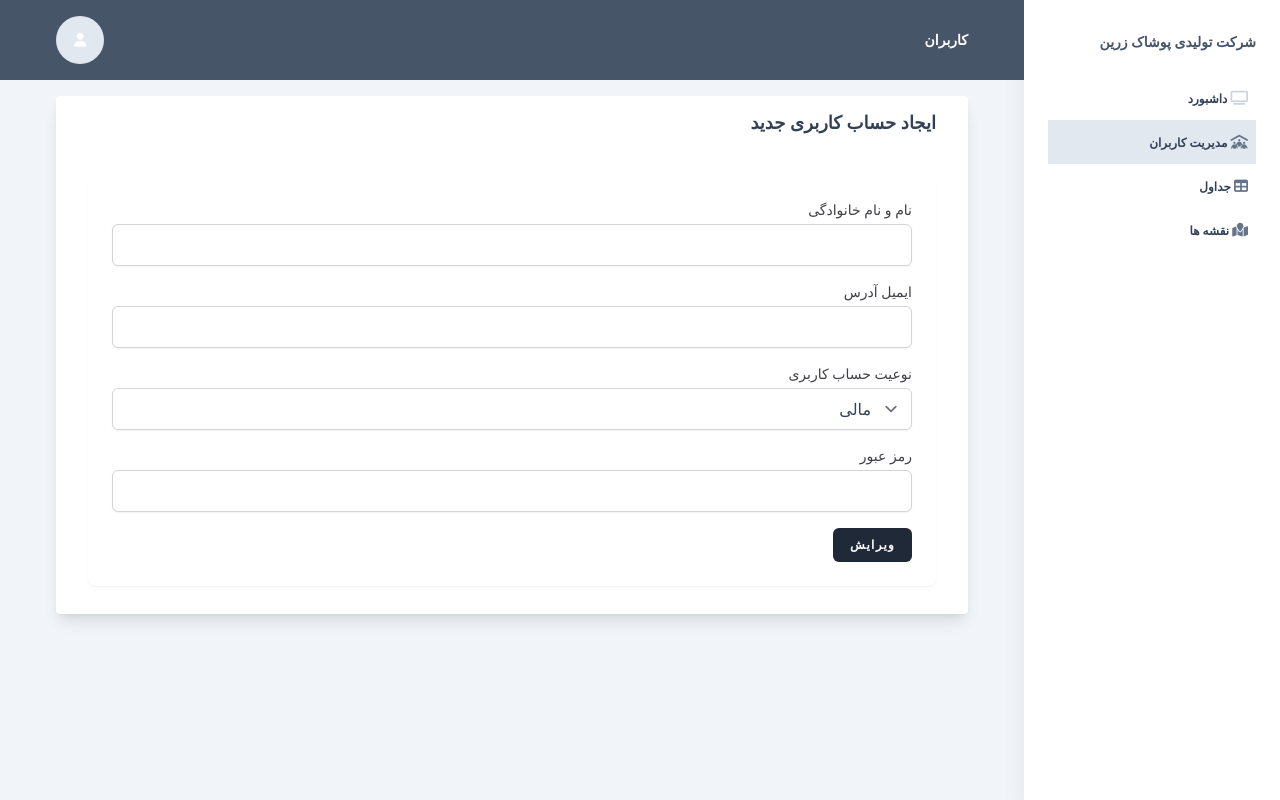
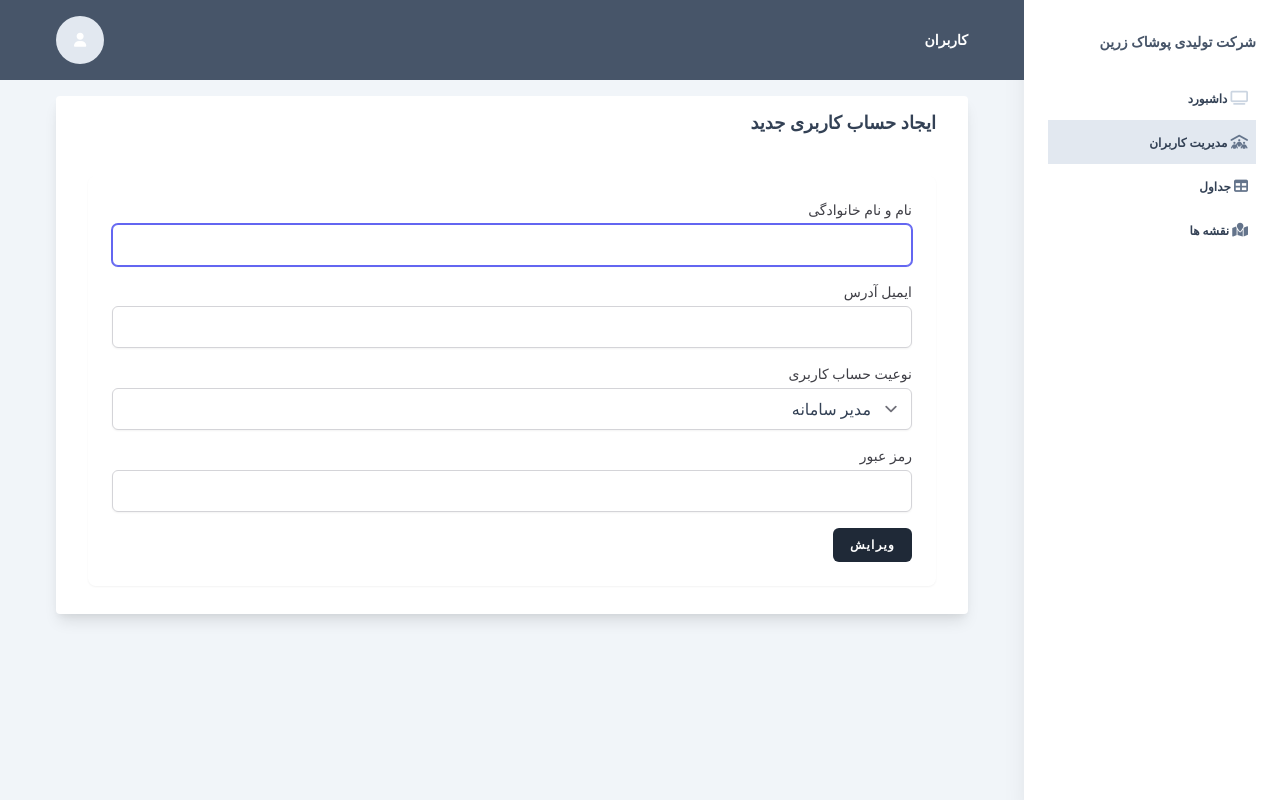
Before and after one commit to MahdiRezaeiDev/zarrin, a Laravel app: template resources/views/admin/users/edit.blade.php in a window 1280 px wide. Run offline with Laravel 12, Linux system fonts and the light colour scheme; a user stored in the database is signed in; data comes from the database, SQL or seed files in the repository; the template is opened without the code that fills it: most values are stand-ins (such as "Sample title", 1, 10 or a date in 2020); style sheets or scripts are compiled from the project's sources; some libraries are stand-ins or nearby versions; some web fonts are replaced.

Commit message:
Reorder user type options in edit view and remove redundant success message

```diff
--- a/resources/views/admin/users/edit.blade.php
+++ b/resources/views/admin/users/edit.blade.php
@@ -46,9 +46,9 @@
                                             <select
                                                 class="w-full mt-1 border-gray-300 focus:border-indigo-500 focus:ring-indigo-500 rounded-md shadow-sm"
                                                 name="type" id="type">
-                                                <option @selected($user->type == 'مدیر مالی') value="مدیر مالی">مالی</option>
+                                                <option @selected($user->type == 'مدیر سامانه') value="مدیر سامانه">مدیر سامانه</option>
+                                                <option @selected($user->type == 'مدیر مالی') value="مدیر مالی">مدیر مالی</option>
                                                 <option @selected($user->type == 'خیاط') value="خیاط">خیاط</option>
-                                                <option @selected($user->type == 'مدیر سامانه') value="مدیر سامانه">مدیر</option>
                                             </select>
                                             <x-input-error :messages="$errors->get('type')" class="mt-2" />
                                         </div>
@@ -68,9 +68,6 @@
                                                 {{ __('ویرایش') }}
                                             </x-primary-button>
                                             @if (session('status'))
-                                                <p x-data="{ show: true }" x-show="show" x-transition
-                                                    x-init="setTimeout(() => show = false, 2000)" class="text-sm text-gray-600">
-                                                    {{ __('حساب کاربری موفقانه ویرایش گردید.') }}</p>
                                                 <script>
                                                     Swal.fire({
                                                         icon: 'success',
```
